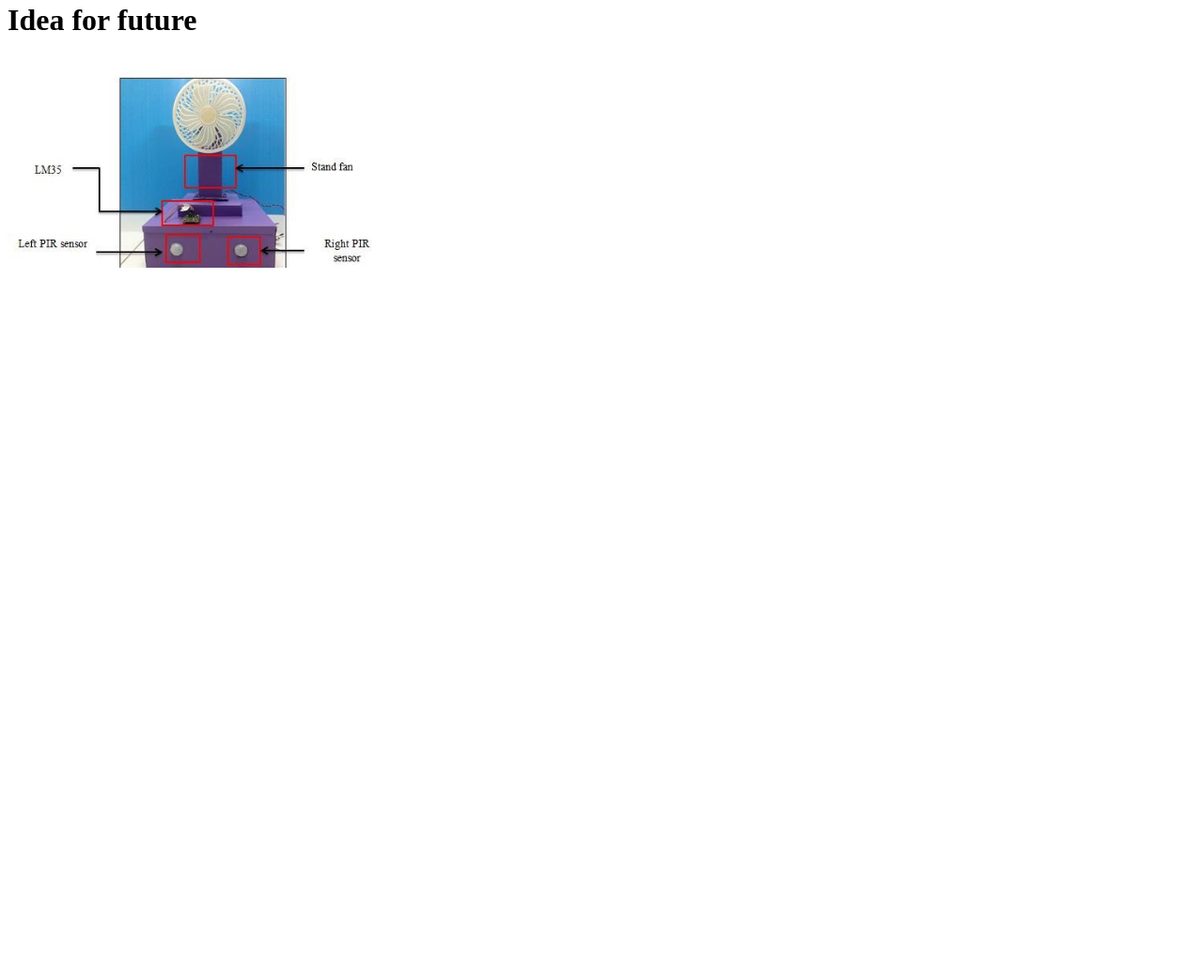
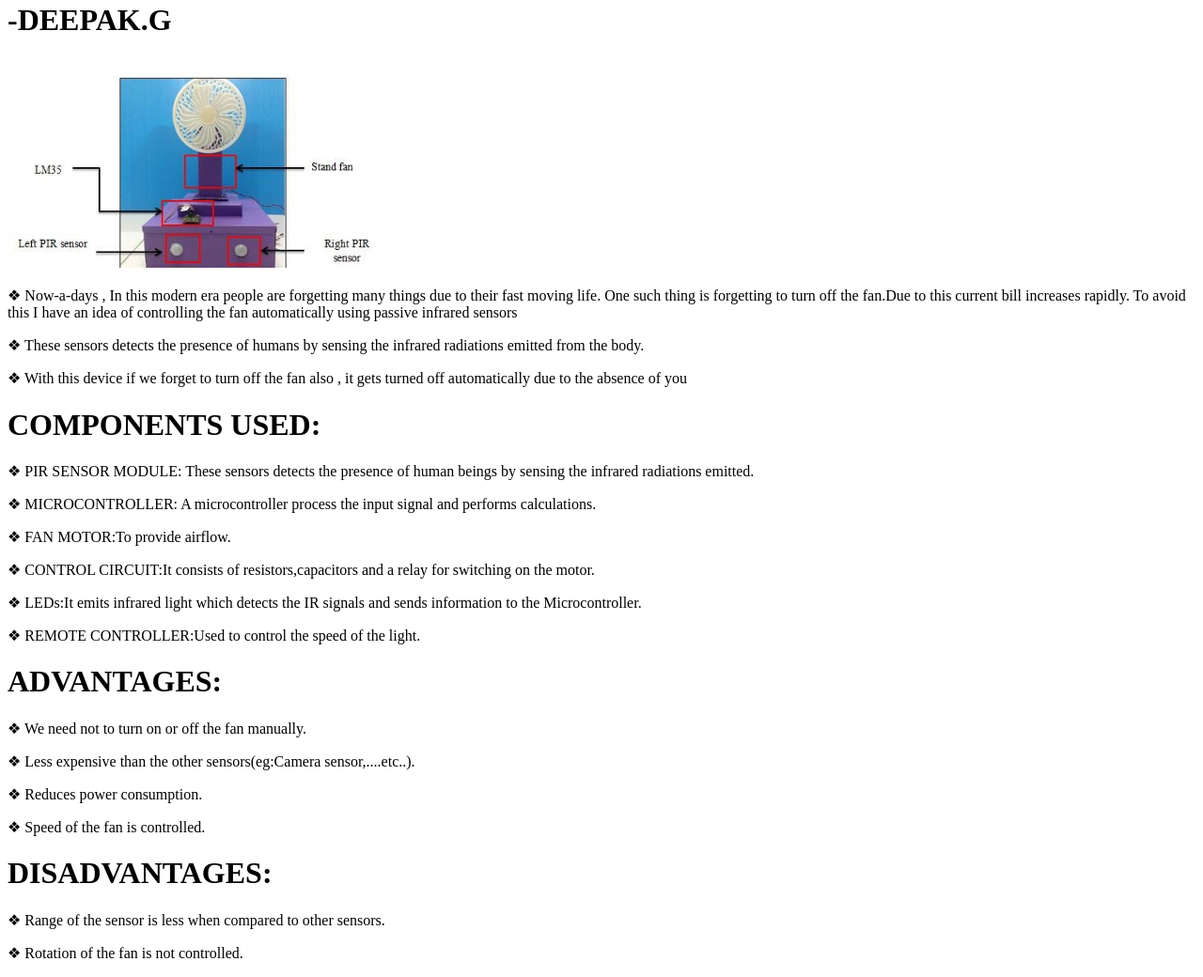
Before and after one commit to Deepak1341/website.1, a plain HTML site: page index.html in a window 1280 px wide. Shown: the part 77-1117 px from the top of the page at 94% size. Before the commit the page ends 800 px from the top, so only its background shows below. Drawn offline with Linux system fonts and the light colour scheme.

Commit message:
PIR TABLE FAN

```diff
--- a/index.html
+++ b/index.html
@@ -7,8 +7,25 @@
 </head>
 <body>
    <H1>PIR TABLE FAN</H1>
-   <h1>Idea for future</h1>
+   <h1>-DEEPAK.G</h1>
    <img width="400px" src="pir table fan.png" alt="">
-   <p></p>
+   <p>❖	Now-a-days , In this modern era people are forgetting many things due to their fast moving life. One such thing is forgetting to turn off the fan.Due to this current bill increases rapidly. To avoid this I have an idea of controlling the fan automatically using passive infrared sensors</p>
+   <P>❖	These sensors detects the presence of humans by sensing the infrared radiations emitted from the body.</P>
+   <P>❖	With this device if we forget to turn off the fan also , it gets turned off automatically due to the absence of you</P>
+   <h1>COMPONENTS USED:</h1>
+   <P>❖	PIR SENSOR MODULE: These sensors detects the presence of human beings by sensing the infrared radiations emitted.</P>
+   <P>❖	MICROCONTROLLER: A microcontroller process the input signal and performs calculations.</P>
+   <P>❖	FAN MOTOR:To provide airflow.</P>
+   <P>❖	CONTROL CIRCUIT:It consists of resistors,capacitors and a relay for switching on the motor.</P>
+   <P>❖	LEDs:It emits infrared light which detects the IR signals and sends information to the Microcontroller.</P>
+   <P>❖	REMOTE CONTROLLER:Used to control the speed of the light.</P>
+   <h1>ADVANTAGES:</h1>
+   <P>❖	We need not to turn on or off the fan manually.</P>
+   <P>❖	Less expensive than the other sensors(eg:Camera sensor,....etc..).</P>
+   <P>❖	Reduces power consumption.</P>
+   <P>❖	Speed of the fan is controlled.</P>
+   <h1>DISADVANTAGES:</h1>
+   <P>❖	Range of the sensor is less when compared to other sensors.</P>
+   <P>❖	Rotation of the fan is not controlled.</P>
 </body>
 </html>
```
